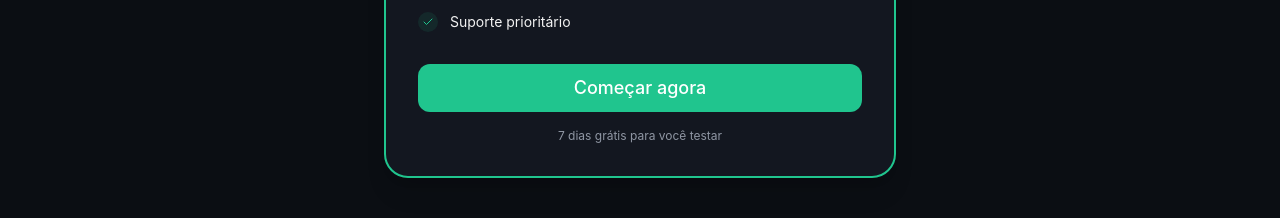
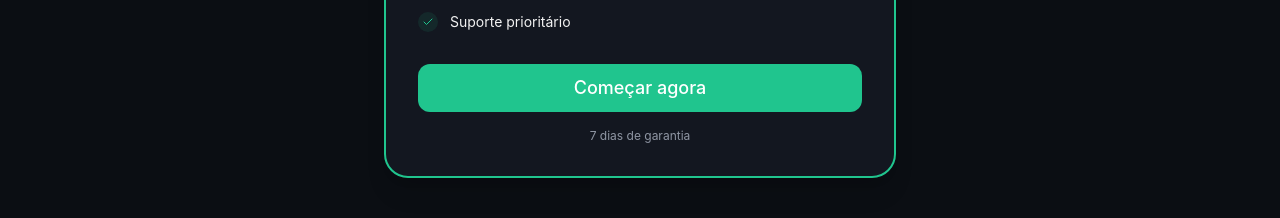
Before and after one commit to jvbartk0/controle-financas, a React (Vite) app: page / in a window 1280 px wide. Shown: the part 3742-3960 px from the top of the page. Built offline with nearby package versions, Linux system fonts and the light colour scheme; the HTML template or start-up script is replaced by a standard one.

Commit message:
Update trial text to guarantee text in PricingSection

```diff
--- a/src/components/landing/PricingSection.tsx
+++ b/src/components/landing/PricingSection.tsx
@@ -98,7 +98,7 @@ export const PricingSection = () => {
             </Button>
 
             <p className="text-center text-xs text-muted-foreground mt-4">
-              7 dias grátis para você testar
+              7 dias de garantia
             </p>
           </div>
         </motion.div>
```
